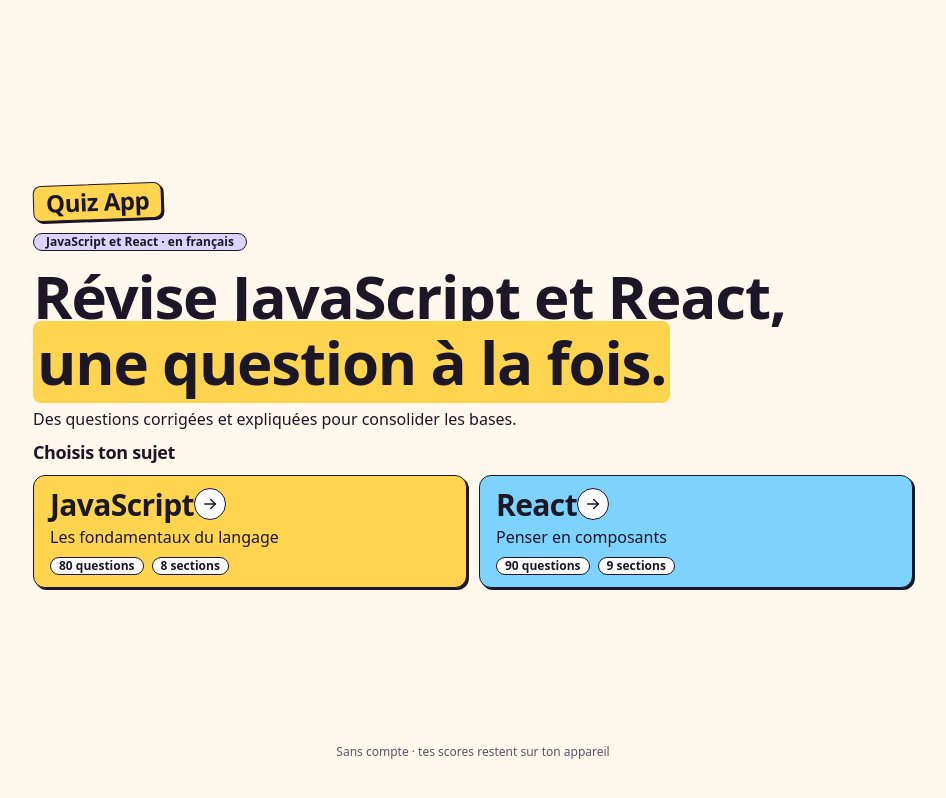
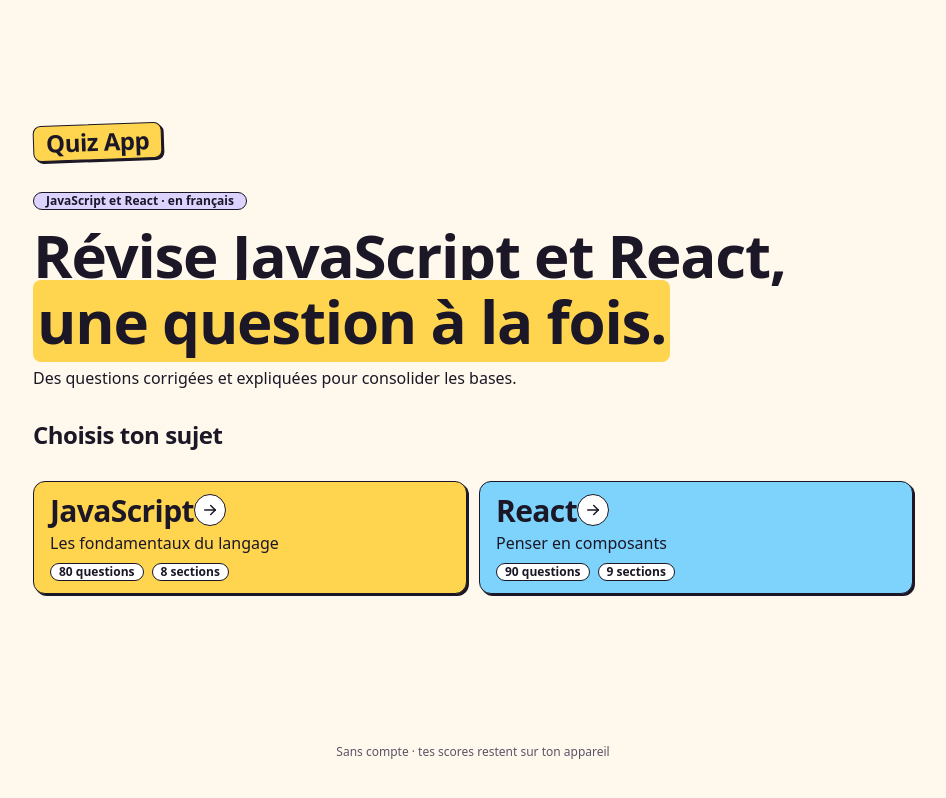
Before and after one commit to jade-hernandez/quiz-app, a React (Vite) app: page / in a window 1280 px wide. Shown: the whole page, without its empty margins (167-1113 px from the left). Built offline with nearby package versions, Linux system fonts and the light colour scheme; a web font is replaced by a local one.

Commit message:
feat: give the Home tablet layout more air and larger text
From 768px the blocks are 32px apart (12px on the phone), the content
starts at a fixed distance from the top instead of being centred, and
the headline, section title and description grow to 36, 24 and 16px.

```diff
--- a/src/features/topics/Home.tsx
+++ b/src/features/topics/Home.tsx
@@ -13,7 +13,7 @@
 export function Home({ onSelectTopic }: HomeProps) {
   return (
     <main className='mx-auto flex min-h-dvh w-full max-w-160 flex-col gap-3 p-4 lg:max-w-240 lg:p-10'>
-      <div className='flex flex-col gap-3 md:my-auto'>
+      <div className='flex flex-col gap-3 md:mt-21 md:gap-8'>
         <header className='flex'>
           <Logo />
         </header>
@@ -26,18 +26,20 @@
           </Chip>
           <h1
             tabIndex={-1}
-            className='w-fit display text-3xl leading-display lg:text-6xl'
+            className='w-fit display text-3xl leading-display md:text-4xl lg:text-6xl'
           >
             Révise JavaScript et React,{" "}
             <span className='rounded-lg bg-js box-decoration-clone px-1'>
               une question à&nbsp;la&nbsp;fois.
             </span>
           </h1>
-          <p className='text-sm lg:text-base'>
+          <p className='text-sm md:text-base'>
             Des questions corrigées et expliquées pour consolider les bases.
           </p>
         </div>
-        <h2 className='display text-lg leading-display'>Choisis ton sujet</h2>
+        <h2 className='display text-lg leading-display md:text-2xl'>
+          Choisis ton sujet
+        </h2>
         <div className='grid gap-3 lg:grid-cols-2'>
           {Object.values(topics).map((topic) => (
             <TopicCard
@@ -50,7 +52,7 @@
           ))}
         </div>
       </div>
-      <p className='mt-auto text-center text-xs text-muted md:mt-0'>
+      <p className='mt-auto text-center text-xs text-muted'>
         Sans compte · tes scores restent sur ton appareil
       </p>
     </main>
```
Also changed, not shown: 1 other file (tests, documents, lock files or other folders).
